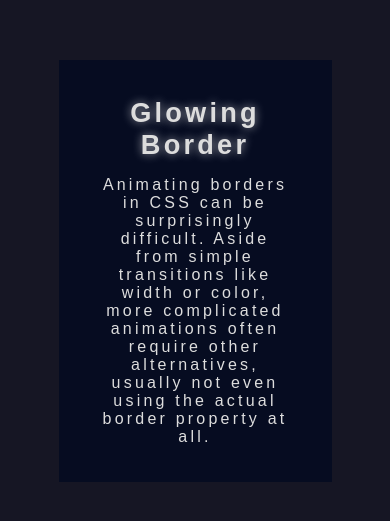
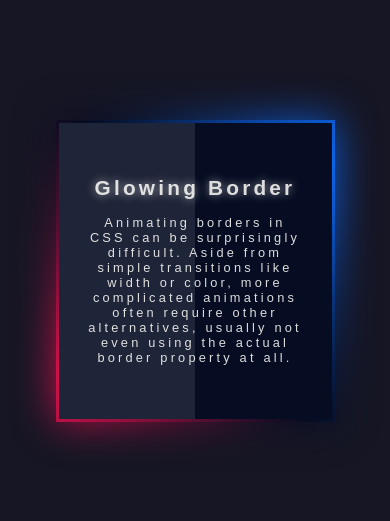
Before and after one commit to rajanshrivastava88/CSS-Animations, a plain HTML site: page border_animation.html in a window 390 px wide. Shown: the part 151-672 px from the top of the page. Drawn offline with Linux system fonts and the light colour scheme.

Commit message:
Update animationstyle.css

```diff
--- a/animationstyle.css
+++ b/animationstyle.css
@@ -51,3 +51,158 @@ body {
     font-size: clamp(1.7rem, 5vw, 2.1rem);
     text-shadow: 0px 0px 10px rgba(255, 255, 255, 0.6);
 }
+
+.box .content p {
+    font-size: clamp(1rem, 2.5vw, 1.125rem);
+}
+
+.box .content h3 {
+    font-size: clamp(1rem, 3vw, 1.25rem);
+    line-height: 2.5rem;
+}
+
+.box .glass {
+    position: absolute;
+    top: 0px;
+    left: 0px;
+    height: 100%;
+    width: 50%;
+    background: rgba(255, 255, 255, 0.1);
+    display: block;
+    pointer-events: none;
+}
+
+.box::before,
+.box::after {
+    content: "";
+    position: absolute;
+    inset: -3px;
+    z-index: -1;
+}
+
+.box:nth-child(1):before,
+.box:nth-child(1):after {
+    background: conic-gradient(from var(--angle), #0c63e7, #060c21, #d11149, #060c21, #0c63e7);
+}
+
+.box:nth-child(2):before,
+.box:nth-child(2):after {
+    background: conic-gradient(from var(--angle), #f35807, #060c21, #36d709, #060c21, #f35807);
+}
+
+.box:nth-child(3):before,
+.box:nth-child(3):after {
+    background: conic-gradient(from var(--angle), #dfff00, #060c21, #9600ff, #060c21, #dfff00);
+}
+
+.box::after {
+    z-index: -2;
+    filter: blur(20px);
+}
+
+.box:hover::before,
+.box:hover::after {
+    animation: glowing-border 3.5s linear infinite;
+}
+
+.box:hover::after {
+    animation: glowing-border 3.5s linear infinite, blur-effect 3.5s linear infinite;
+}
+
+
+@property --angle {
+    syntax: "<angle>";
+    initial-value: 53deg;
+    inherits: false;
+}
+
+@keyframes glowing-border {
+    from {
+        --angle: 53deg;
+    }
+
+    to {
+        --angle: 413deg;
+    }
+}
+
+@keyframes blur-effect {
+    from {
+        filter: blur(20px);
+    }
+
+    to {
+        filter: blur(19px);
+    }
+}
+
+@media (max-width: 1024px) {
+    .card {
+        gap: 80px;
+    }
+
+    .box {
+        width: 35vw;
+        height: 45vh;
+    }
+
+    .box .content h1 {
+        font-size: clamp(1.5rem, 5vw, 1.7rem);
+    }
+
+    .box .content p,
+    .box .content h3 {
+        font-size: clamp(0.8rem, 2.5vw, 1rem);
+    }
+
+}
+
+@media (max-width: 768px) {
+    .container {
+        padding: 12px;
+    }
+
+    .card {
+        gap: 40px;
+    }
+
+    .box {
+        width: 40vw;
+        height: 40vh;
+    }
+
+    .box .content {
+        padding: 10px 15px;
+    }
+
+    .box .content h1 {
+        font-size: clamp(1.3rem, 3vw, 1.4rem);
+    }
+
+    .box .content p,
+    .box .content h3 {
+        font-size: clamp(0.8rem, 2.5vw, 0.9rem);
+    }
+}
+
+@media (max-width: 480px) {
+    .box {
+        width: 70vw;
+        height: 35vh;
+        padding: 10px;
+    }
+
+    .content {
+        gap: 5px;
+        padding: 10px;
+    }
+
+    .content h1 {
+        font-size: 1.3rem;
+    }
+
+    .content p,
+    .content h3 {
+        font-size: 1rem;
+    }
+}
```
